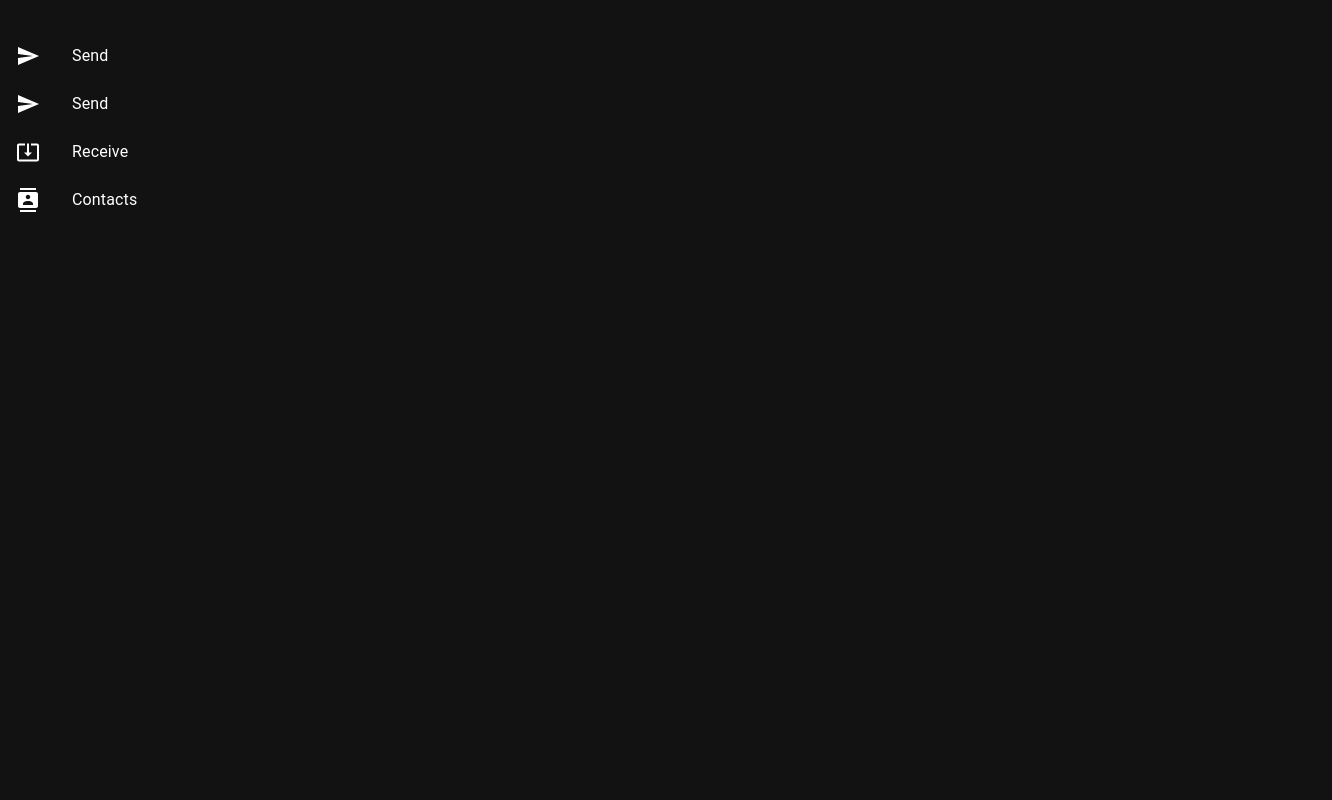
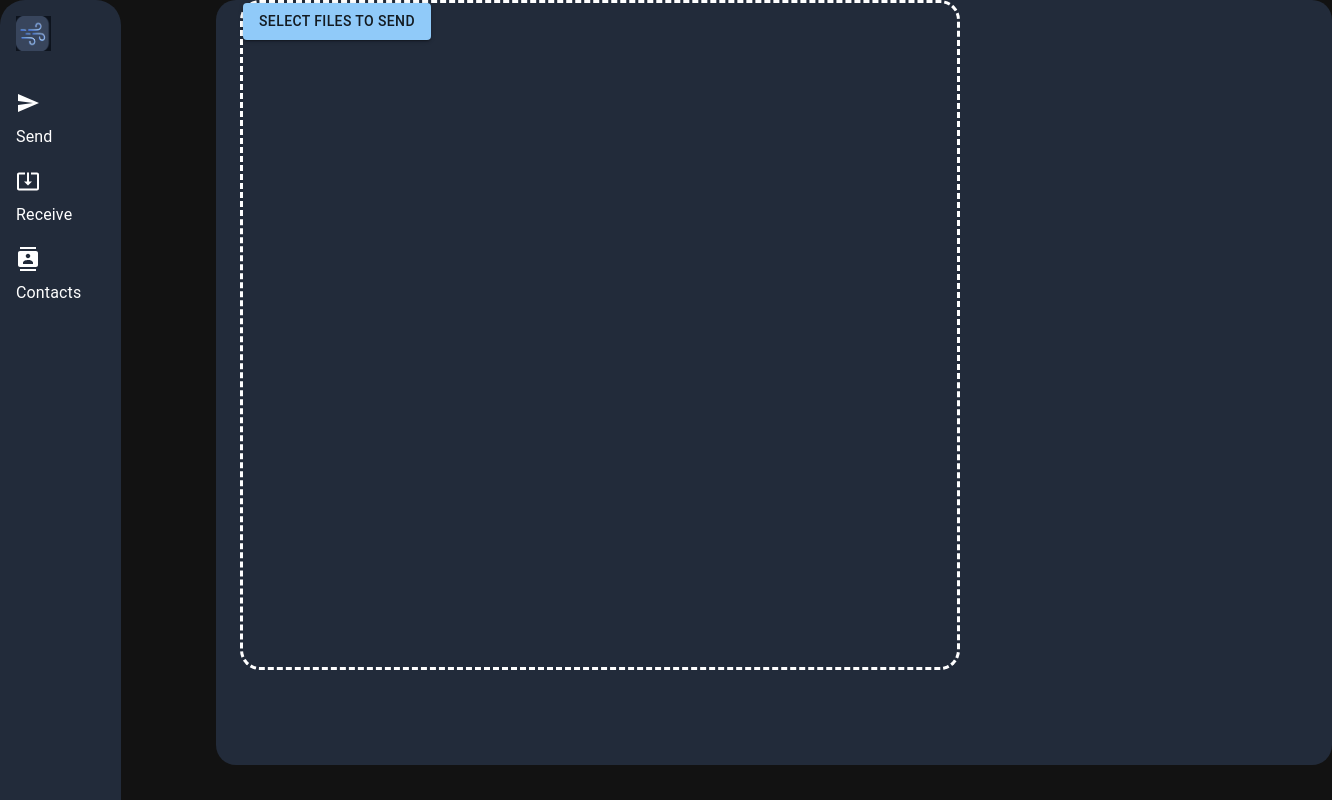
Before and after one commit to andr-dev/dedrop, a React (Create React App) app: page /send in a window 1280 px wide. Shown: the top 800 px of the page, 1332 px wide, since content can reach past the window. Built offline with nearby package versions, Linux system fonts and the light colour scheme.

Commit message:
Merge in send changes

```diff
--- a/src/screens/Send.tsx
+++ b/src/screens/Send.tsx
@@ -1,8 +1,9 @@
 import React from "react";
 import {
   Box,
-  Divider,
-  Drawer,
+  Button,
+  Container,
+  Grid,
   List,
   ListItem,
   ListItemIcon,
@@ -12,45 +13,95 @@ import {
 import ContactsIcon from "@mui/icons-material/Contacts";
 import SendIcon from "@mui/icons-material/Send";
 import SystemUpdateAltIcon from "@mui/icons-material/SystemUpdateAlt";
+import Logo from "../assets/logo.png";
 
 export default function SendScreen() {
-  return (
-    <Box sx={{ auto: 250 }} role="presentation">
+  const SideBar = () => (
+    <Box
+      sx={{
+        width: "121px",
+        height: "933px",
+        backgroundColor: "#222B3A",
+        borderRadius: "25px",
+      }}
+      role="presentation"
+    >
       <List>
-        <br></br>
         <ListItem key={"home"} disablePadding>
           <ListItemButton>
+            <img
+              style={{ height: "35px", width: "35px" }}
+              src={Logo}
+              alt={"Logo"}
+            />
+          </ListItemButton>
+        </ListItem>
+        <br></br>
+        <ListItem key={"send"} disablePadding>
+          <div>
+            <ListItemButton style={{ display: "block" }}>
               <ListItemIcon>
                 <SendIcon />
               </ListItemIcon>
-            <ListItemText primary={"Send"} />
+              <ListItemText primary={"Send"} style={{ display: "block" }} />
             </ListItemButton>
-        </ListItem>
-        <ListItem key={"send"} disablePadding>
-          <ListItemButton>
-            <ListItemIcon>
-              <SendIcon />
-            </ListItemIcon>
-            <ListItemText primary={"Send"} />
-          </ListItemButton>
+          </div>
         </ListItem>
         <ListItem key={"receive"} disablePadding>
-          <ListItemButton>
+          <div>
+            <ListItemButton style={{ display: "block" }}>
               <ListItemIcon>
                 <SystemUpdateAltIcon />
               </ListItemIcon>
-            <ListItemText primary={"Receive"} />
+              <ListItemText primary={"Receive"} style={{ display: "block" }} />
             </ListItemButton>
+          </div>
         </ListItem>
         <ListItem key={"contacts"} disablePadding>
-          <ListItemButton>
+          <div>
+            <ListItemButton style={{ display: "block" }}>
               <ListItemIcon>
                 <ContactsIcon />
               </ListItemIcon>
-            <ListItemText primary={"Contacts"} />
+              <ListItemText primary={"Contacts"} style={{ display: "block" }} />
             </ListItemButton>
+          </div>
         </ListItem>
       </List>
     </Box>
   );
+  const FileDrop = () => (
+    <Box
+      sx={{
+        width: "1116px",
+        height: "765px",
+        backgroundColor: "#222B3A",
+        borderRadius: "20px",
+      }}
+      role="presentation"
+    >
+      <Container>
+        <Box
+          sx={{
+            height: "670px",
+            width: "720px",
+            border: "dashed",
+            borderRadius: "20px",
+          }}
+        >
+          <Button variant="contained">Select files to Send</Button>
+        </Box>
+      </Container>
+    </Box>
+  );
+  return (
+    <Grid container spacing={2}>
+      <Grid item xs={2}>
+        <SideBar></SideBar>
+      </Grid>
+      <Grid item xs={8}>
+        <FileDrop></FileDrop>
+      </Grid>
+    </Grid>
+  );
 }
--- a/src/screens/onboarding/OnboardingStart.tsx
+++ b/src/screens/onboarding/OnboardingStart.tsx
@@ -1,12 +1,29 @@
-import { Box, Button, Container, Paper, Stack, styled, Typography } from '@mui/material';
+import {
+  Box,
+  Button,
+  Container,
+  Paper,
+  Stack,
+  styled,
+  Typography,
+} from "@mui/material";
 
 import Logo from "../../assets/logo.png";
 
 export default function OnboardingStartScreen() {
-    return (
-        <Stack spacing={4} minWidth="100%">
-            <Box display="flex" justifyContent="center" sx={{ height: 128, }} ><img src={Logo} height="100%" /></Box>
-            <Typography variant='h2' align="center">Share your files without limitations</Typography>
-        </Stack>
-    )
+  return (
+    <Box
+      display="flex"
+      justifyContent="center"
+      alignItems="center"
+      minHeight="100vh"
+    >
+      <Stack spacing={4} minWidth="100%">
+        <img src={Logo} />
+        <Typography variant="h2">Share your files</Typography>
+        <Typography variant="h2">without limitations</Typography>
+        <Button variant="contained">Get Started</Button>
+      </Stack>
+    </Box>
+  );
 }
--- a/src/screens/onboarding/index.tsx
+++ b/src/screens/onboarding/index.tsx
@@ -1,3 +1,4 @@
+import { Container } from "@mui/material";
 import { ComponentType, useState } from "react";
 import OnboardingDone from "./OnboardingDone";
 import OnboardingPrivateKey from "./OnboardingPrivateKey";
@@ -42,35 +43,7 @@ export const ONBOARDING_SCREENS: OnboardingScreen[] = [
 export default function OnboardingRoot() {
   let [pageIndex, setPageIndex] = useState(0);
 
-  return (
-    <Container maxWidth="sm">
-      <Box display="flex" minHeight="100vh">
-        <Stack pt="25vh" width="100%">
-          <Box
-            display="flex"
-            alignItems="center"
-            justifyContent="center"
-            height="40vh"
-          >
-            {renderPage(pageIndex)}
-          </Box>
-          <Stack display="flex" gap={4} alignItems="center">
-            <OnboardingProgress pageIndex={pageIndex} />
-            {pageIndex == 0 ? (
-              <Button
-                variant="contained"
-                onClick={() => {
-                  setPageIndex(1);
-                }}
-              >
-                Get Started
-              </Button>
-            ) : null}
-          </Stack>
-        </Stack>
-      </Box>
-    </Container>
-  );
+  return <Container maxWidth="sm">{renderPage(pageIndex)}</Container>;
 }
 
 function renderPage(pageIndex: number) {
```
Lines whose indentation alone changed are shown as unchanged.
